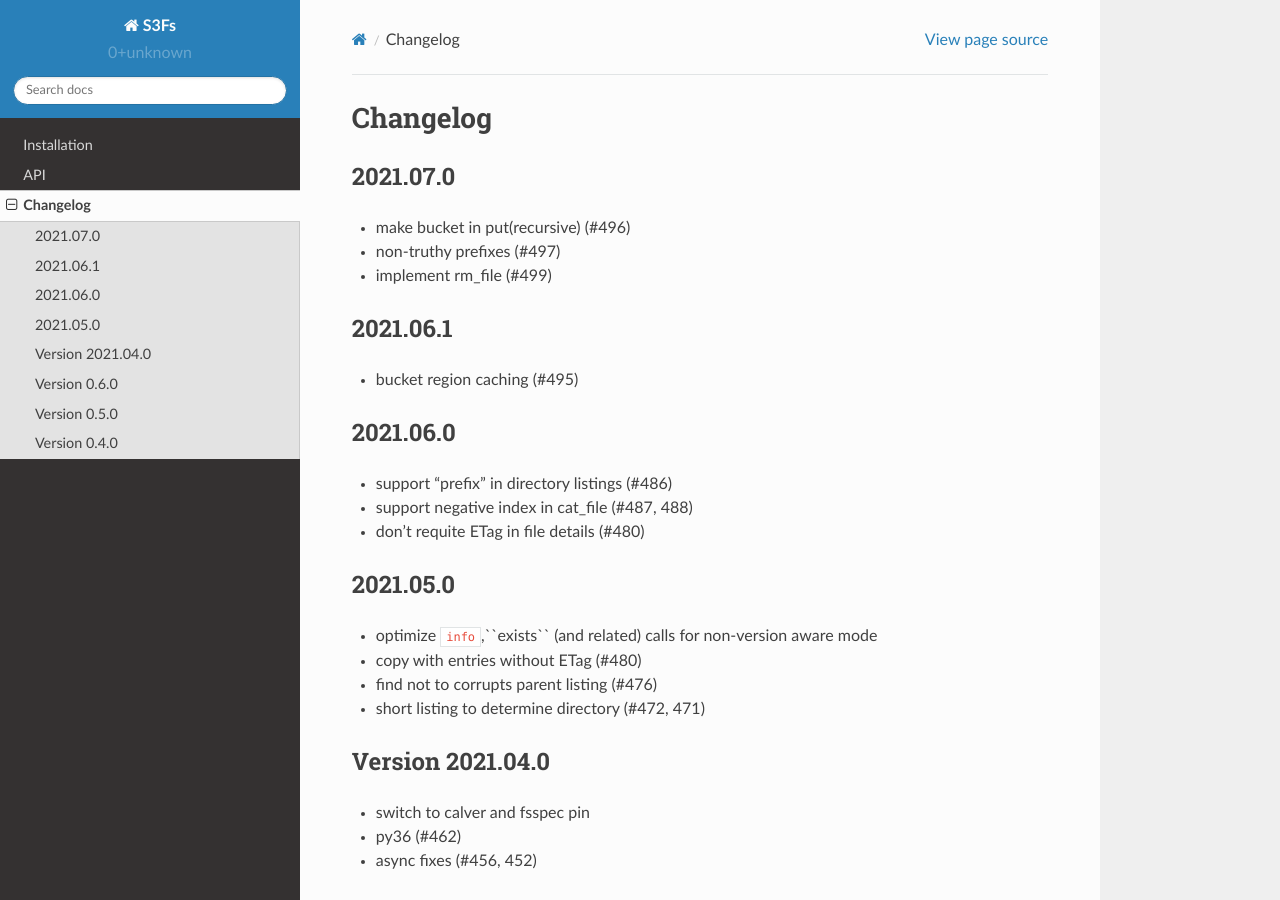
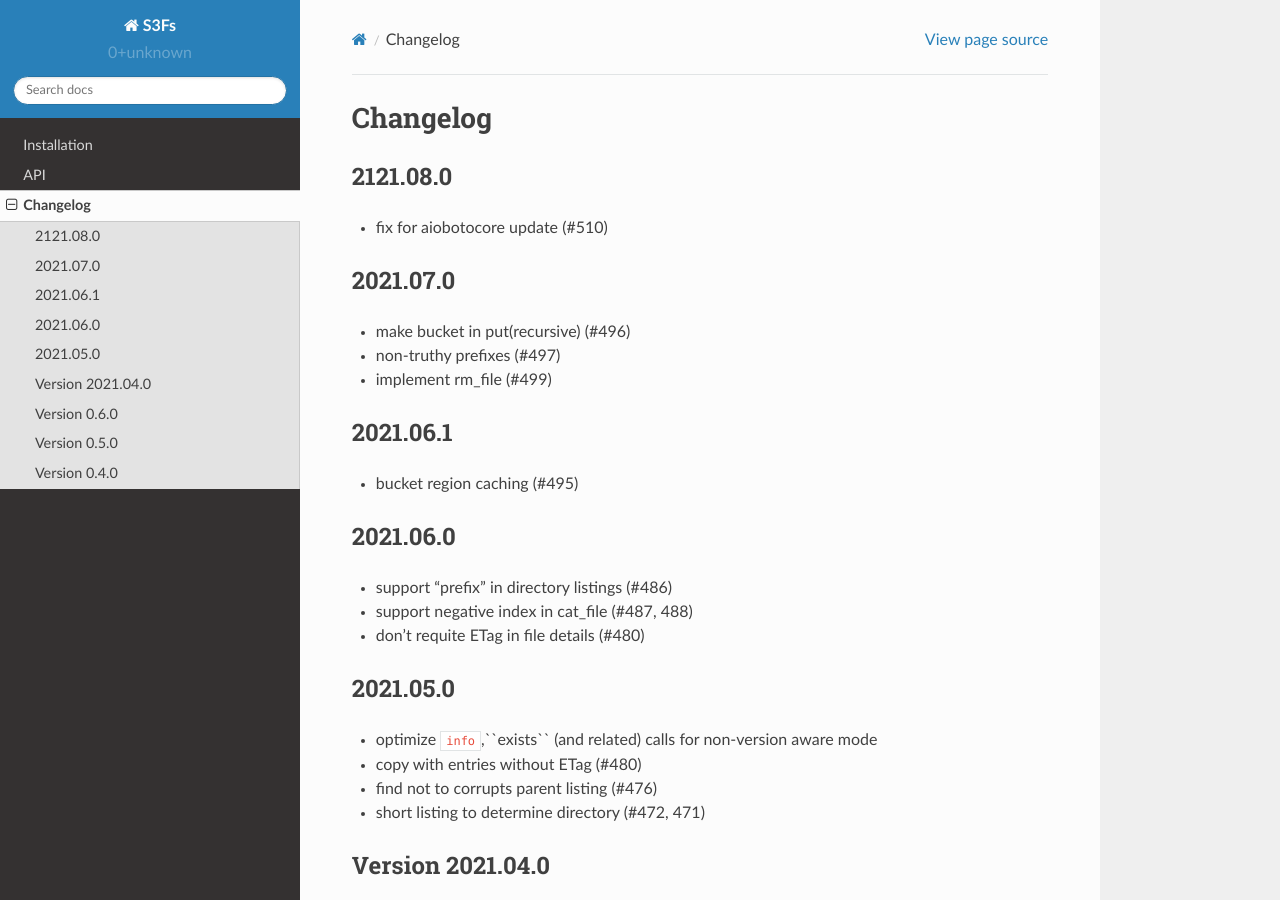
Before and after one commit to zarr-developers/s3fs, a Sphinx documentation site: the page built from docs/source/changelog.rst, in a window 1280 px wide and 900 px high. Built offline with Sphinx 7.4.7 and the Read the Docs theme 2.0.0, drawn with Linux system fonts in a browser that asks for light colours.

Commit message:
changelog for release

```diff
--- a/docs/source/changelog.rst
+++ b/docs/source/changelog.rst
@@ -1,5 +1,10 @@
 Changelog
 =========
+
+2121.08.0
+---------
+
+- fix for aiobotocore update (#510)
 
 2021.07.0
 ---------
```
